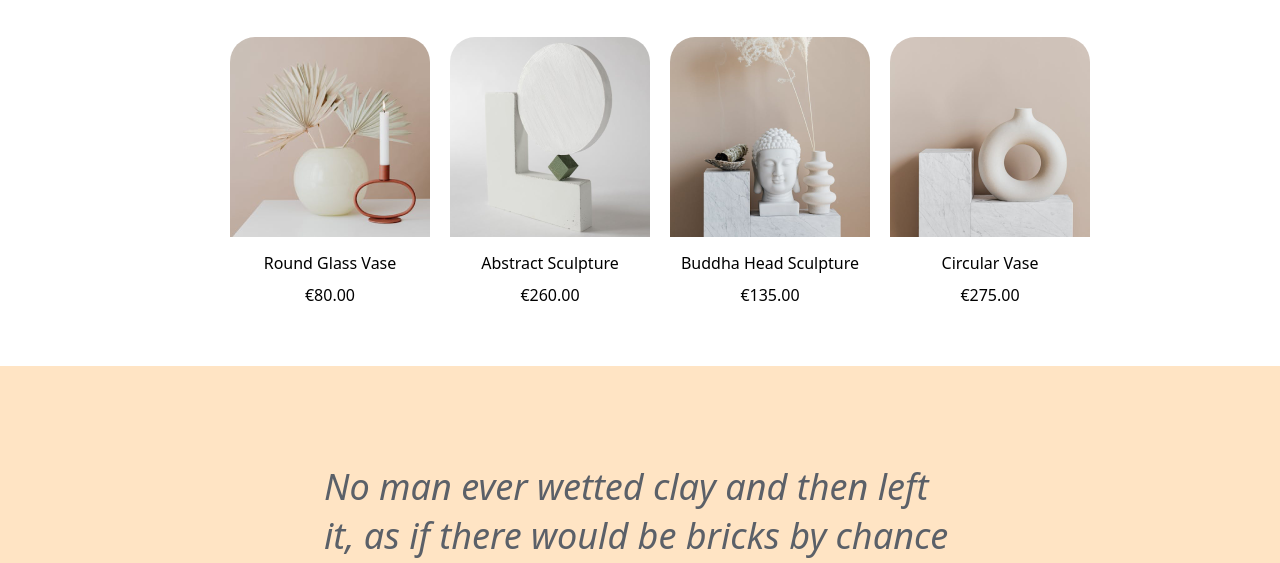
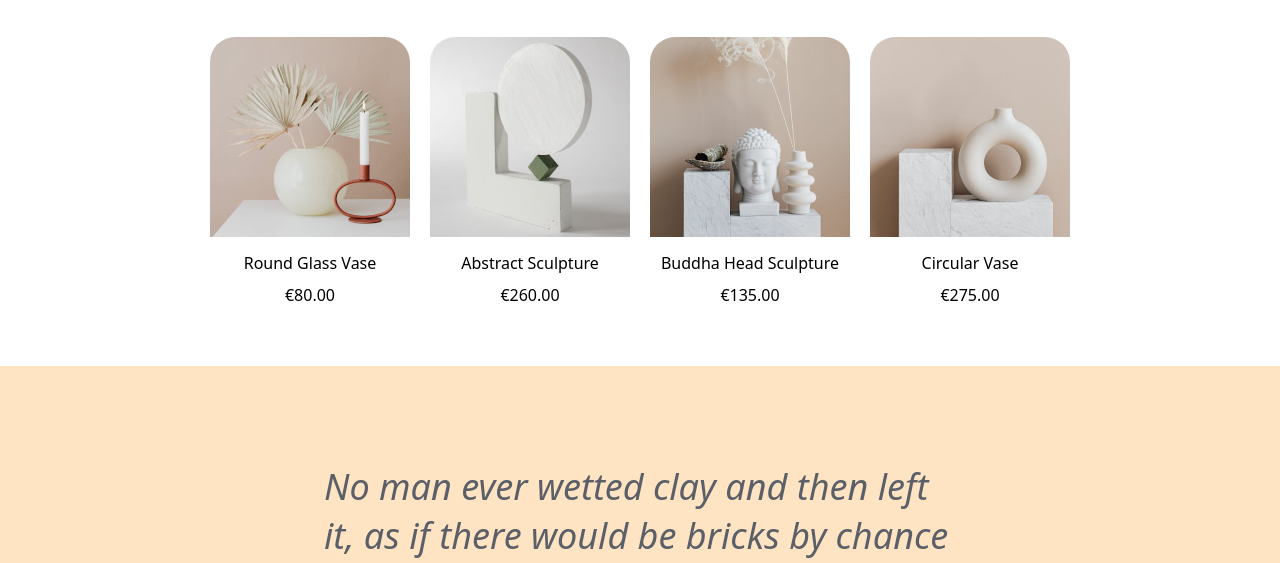
Before and after one commit to amydarkk/odin-landing-page, a plain HTML site: page index.html in a window 1280 px wide. Shown: the part 682-1245 px from the top of the page. Drawn offline with Linux system fonts and the light colour scheme.

Commit message:
Fix padding on list

```diff
--- a/styles.css
+++ b/styles.css
@@ -127,6 +127,10 @@ a.new-products {
     align-items: center;
 }
 
+ul.new-product-block {
+    padding-left: 0px;
+}
+
 .single-product img {
     border-top-left-radius: 25px;
     border-top-right-radius: 25px;
```
